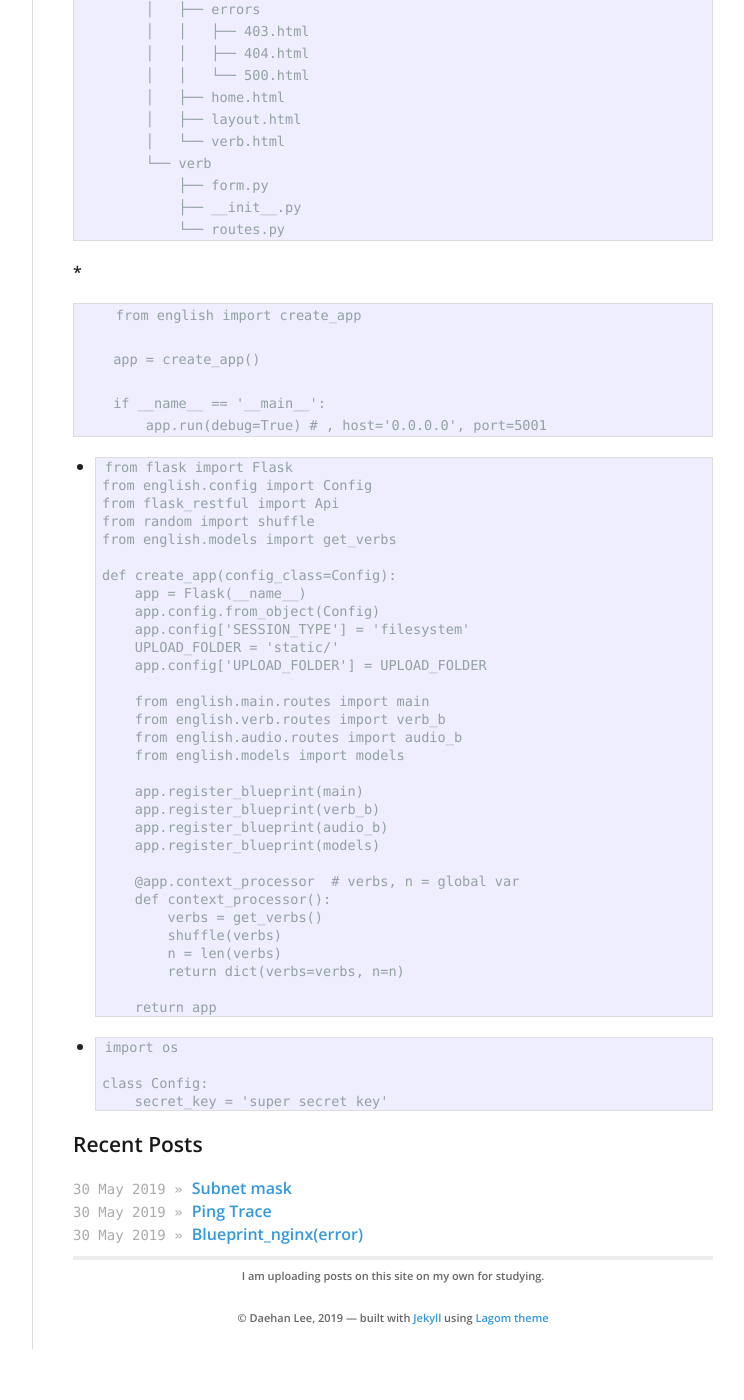
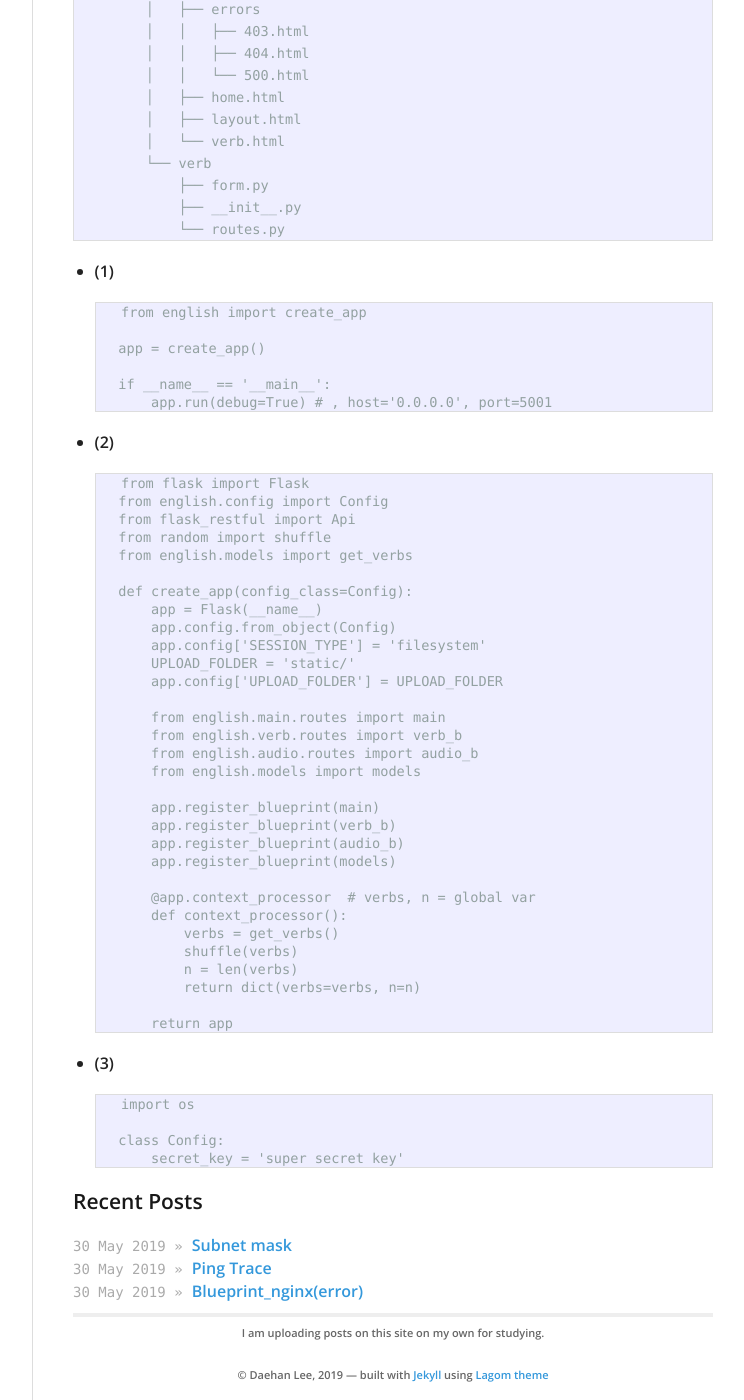
Before and after one commit to daehan0226/Study, a Jekyll site: the page built from _posts/2019-05-30-Blueprint.md, in a window 1280 px wide and 1400 px high, scrolled down 703 px. Shown: the whole window, without its empty margins (378-1122 px from the left). Built offline with Jekyll 4.4.1, drawn with Linux system fonts in a browser that asks for light colours; before the commit the page ends 2052 px from its top, so only the background shows below that.

Commit message:
Update 2019-05-30-Blueprint.md

```diff
--- a/_posts/2019-05-30-Blueprint.md
+++ b/_posts/2019-05-30-Blueprint.md
@@ -47,7 +47,7 @@ categories:
                 └── routes.py
 
 
-*
+* (1)
 
         from english import create_app
 
@@ -56,7 +56,7 @@ categories:
         if __name__ == '__main__':
             app.run(debug=True) # , host='0.0.0.0', port=5001
 
-*
+* (2)
 
         from flask import Flask
         from english.config import Config
@@ -90,7 +90,7 @@ categories:
 
             return app
 
-*
+* (3)
 
         import os
 
```
